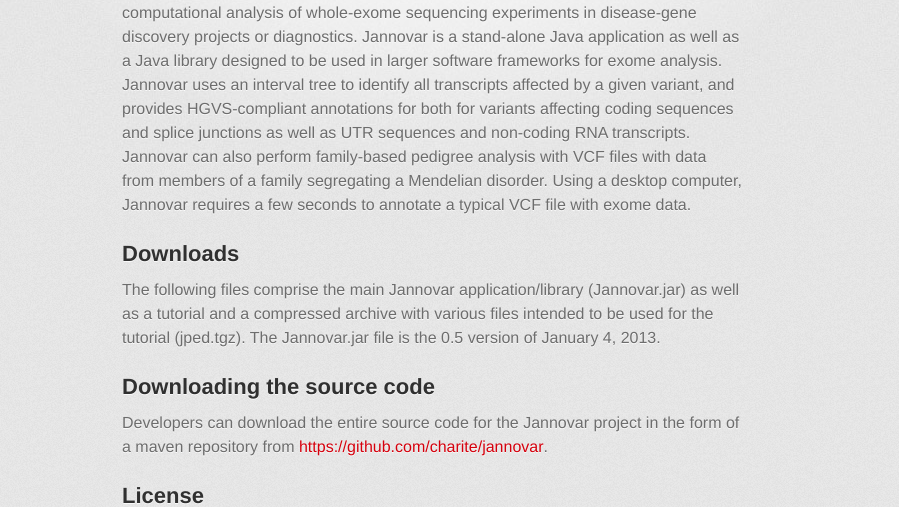
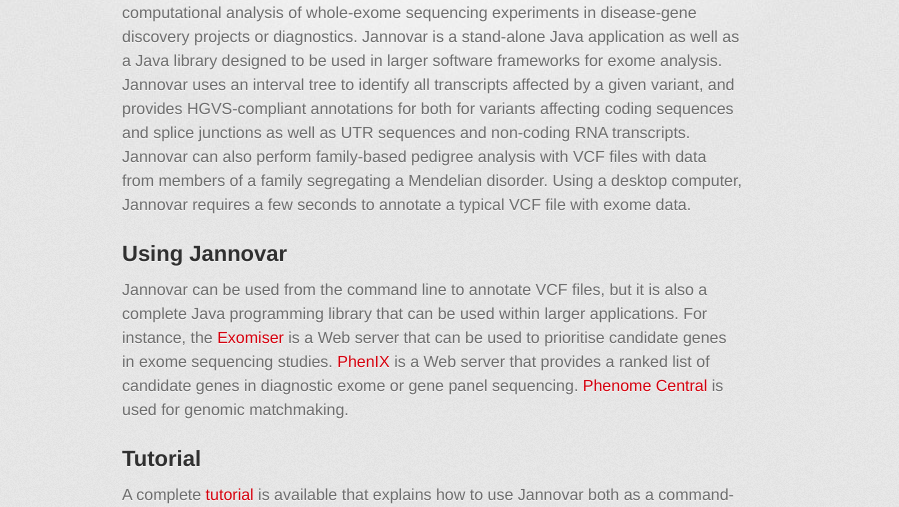
Before and after one commit to charite/jannovar, a plain HTML site: page index.html in a window 1280 px wide. Shown: the part 421-928 px from the top of the page, without its empty margins (208-1107 px from the left). Drawn offline with Linux system fonts and the light colour scheme; a web font is replaced by a local one.

Commit message:
Revising homepage

```diff
--- a/index.html
+++ b/index.html
@@ -37,14 +37,19 @@
 <p>Transcript-based annotation and pedigree analysis are two basic steps in the computational analysis of whole-exome sequencing experiments in disease-gene discovery projects or diagnostics. Jannovar is a stand-alone Java application as well as a Java library designed to be used in larger software frameworks for exome analysis. Jannovar uses an interval tree to identify all transcripts affected by a given variant, and provides HGVS-compliant annotations for both for variants affecting coding sequences and splice junctions as well as UTR sequences and non-coding RNA transcripts. Jannovar can also perform family-based pedigree analysis with VCF files with data from members of a family segregating a Mendelian disorder. Using a desktop computer, Jannovar requires a few seconds to annotate a typical VCF file with exome data.</p>
 
 <h2>
-<a id="downloads" class="anchor" href="#downloads" aria-hidden="true"><span class="octicon octicon-link"></span></a>Downloads</h2>
+<a id="downloads" class="anchor" href="#downloads" aria-hidden="true"><span class="octicon octicon-link"></span></a>Using Jannovar</h2>
 
-<p>The following files comprise the main Jannovar application/library (Jannovar.jar) as well as a tutorial and a compressed archive with various files intended to be used for the tutorial (jped.tgz). The Jannovar.jar file is the 0.5 version of January 4, 2013.</p>
+<p>Jannovar can be used from the command line to annotate VCF files, but it is also a complete Java programming library that can be used within larger applications.
+For instance, the <a href="http://www.sanger.ac.uk/resources/databases/exomiser/">Exomiser</a> is a Web server that can be used to prioritise candidate genes in exome sequencing studies.
+<a href="http://compbio.charite.de/PhenIX">PhenIX</a> is a Web server that provides a ranked list of
+candidate genes in diagnostic exome or gene panel sequencing. <a href="https://phenomecentral.org/">Phenome Central</a> is used for genomic matchmaking. </p>
+
 
 <h2>
-<a id="downloading-the-source-code" class="anchor" href="#downloading-the-source-code" aria-hidden="true"><span class="octicon octicon-link"></span></a>Downloading the source code</h2>
+<a id="downloading-the-source-code" class="anchor" href="#downloading-the-source-code" aria-hidden="true"><span class="octicon octicon-link"></span></a>Tutorial</h2>
 
-<p>Developers can download the entire source code for the Jannovar project in the form of a maven repository from <a href="https://github.com/charite/jannovar">https://github.com/charite/jannovar</a>.</p>
+<p>A complete  <a href="tutorial/doc/JannovarTutorial.pdf">tutorial</a> is available that explains how to use Jannovar both as a command-line application and as a programming library.
+A compressed  <a href="tutorial/tutorial.tgz">archive</a> of source code examples and other files is provided for the tutorial.</p>
 
 <h2>
 <a id="license" class="anchor" href="#license" aria-hidden="true"><span class="octicon octicon-link"></span></a>License</h2>
```
